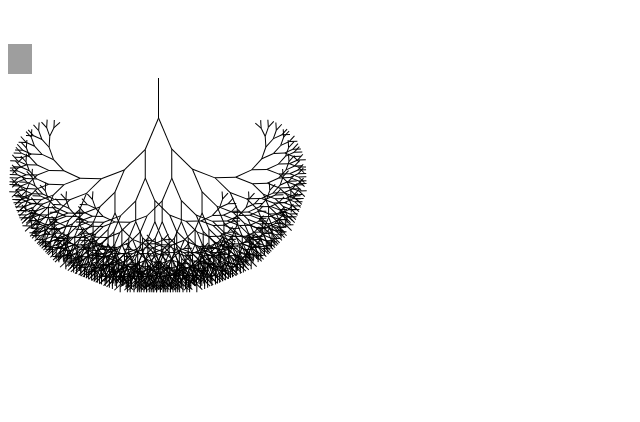
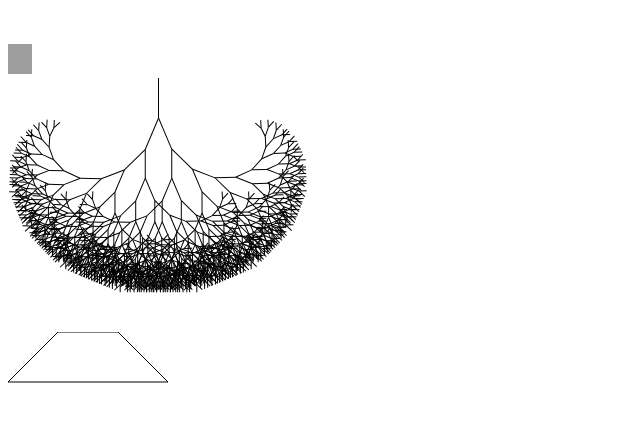
Before and after one commit to Cristi-Rusu/Learn_JS, a website: page js/canvas/index.html in a window 1280 px wide. Shown: the part 1908-2330 px from the top of the page, without its empty margins (0-640 px from the left). Drawn offline with Linux system fonts and the light colour scheme.

Commit message:
practice drawing on canvas

```diff
--- a/js/canvas/chapter.js
+++ b/js/canvas/chapter.js
@@ -184,3 +184,24 @@ function branch(length, angle, scale) {
 }
 cx15.translate(150, 0);
 branch(40, 0.4, 0.85);
+
+const cx16 = get2d('canv16');
+// draws a isosceles trapezoid
+function trapezoid(cx, height, smSide, lgSide) {
+    const diff = lgSide - smSide;
+    if (diff < 0) {
+        // eslint-disable-next-line max-len
+        throw Error(`Trapezoid base(lgSide: ${lgSide}) should be larger than smSide: ${smSide}`);
+    }
+    cx.beginPath();
+    cx.moveTo(0, height);
+    cx.lineTo(lgSide, height);
+    cx.lineTo(smSide + diff / 2, 0);
+    cx.lineTo(diff / 2, 0);
+    cx.closePath();
+    cx.stroke();
+}
+trapezoid(cx16, 50, 60, 160);
+
+const cx17 = get2d('canv17');
+// TODO: Draw the examples on canvas
--- a/js/canvas/index.html
+++ b/js/canvas/index.html
@@ -45,6 +45,19 @@
     <canvas id="canv15" width="300" height="250"></canvas>
     <br>
     <canvas id="canv16"></canvas>
+    <br>
+    <canvas id="canv17"></canvas>
+    <br>
+    <canvas id="canv18"></canvas>
+    <br>
+    <canvas id="canv19"></canvas>
+    <br>
+    <canvas id="canv20"></canvas>
+    <br>
+    <canvas id="canv21"></canvas>
+    <br>
+    <canvas id="canv22"></canvas>
+
 
     <script src="chapter.js"></script>
 </body>
```
